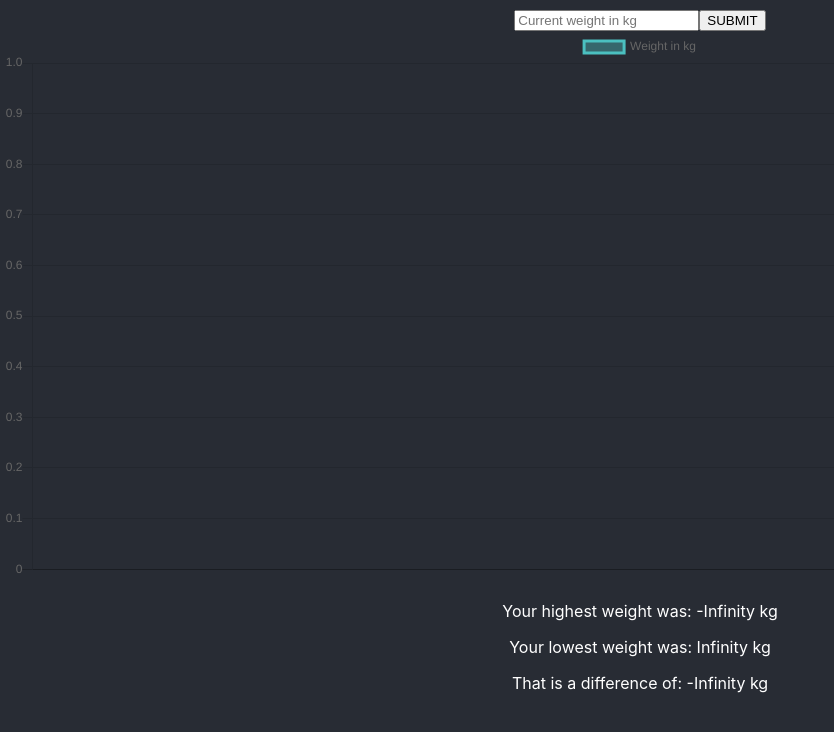
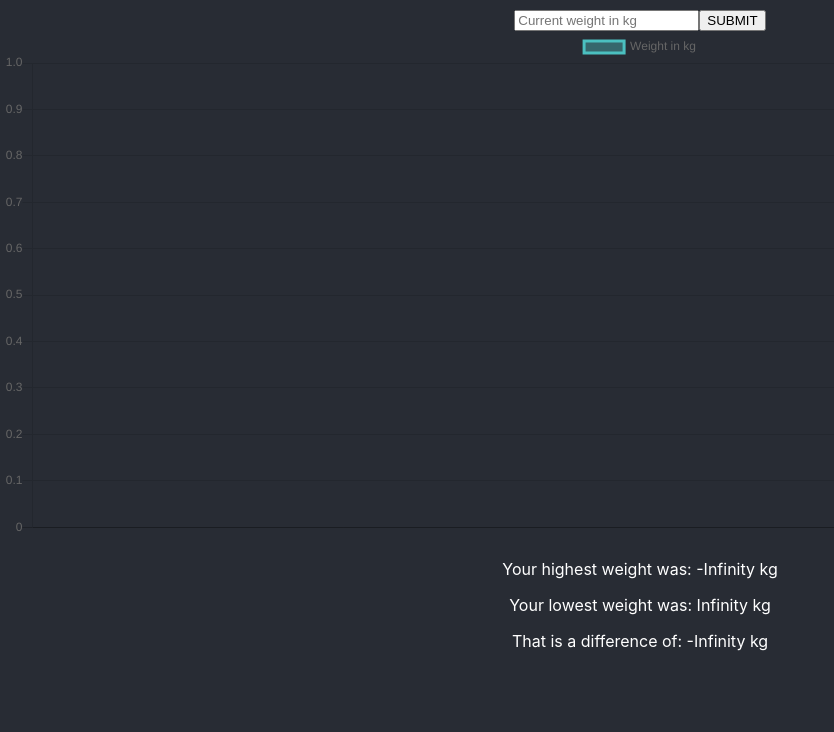
Before and after one commit to tomek-i/react-weights, a React (Create React App) app: page / in a window 1280 px wide. Shown: the top 732 px of the page, without its empty margins (0-834 px from the left). Built offline with nearby package versions, Linux system fonts and the light colour scheme.

Commit message:
Update graph.jsx
changed size

```diff
--- a/src/components/graph.jsx
+++ b/src/components/graph.jsx
@@ -47,7 +47,7 @@ function Graph(props) {
 
 
 
-    return <Line data={data} height={130} />
+    return <Line data={data} height={120} />
   } else {
     return <p>Please enter some data</p>
   }
```
